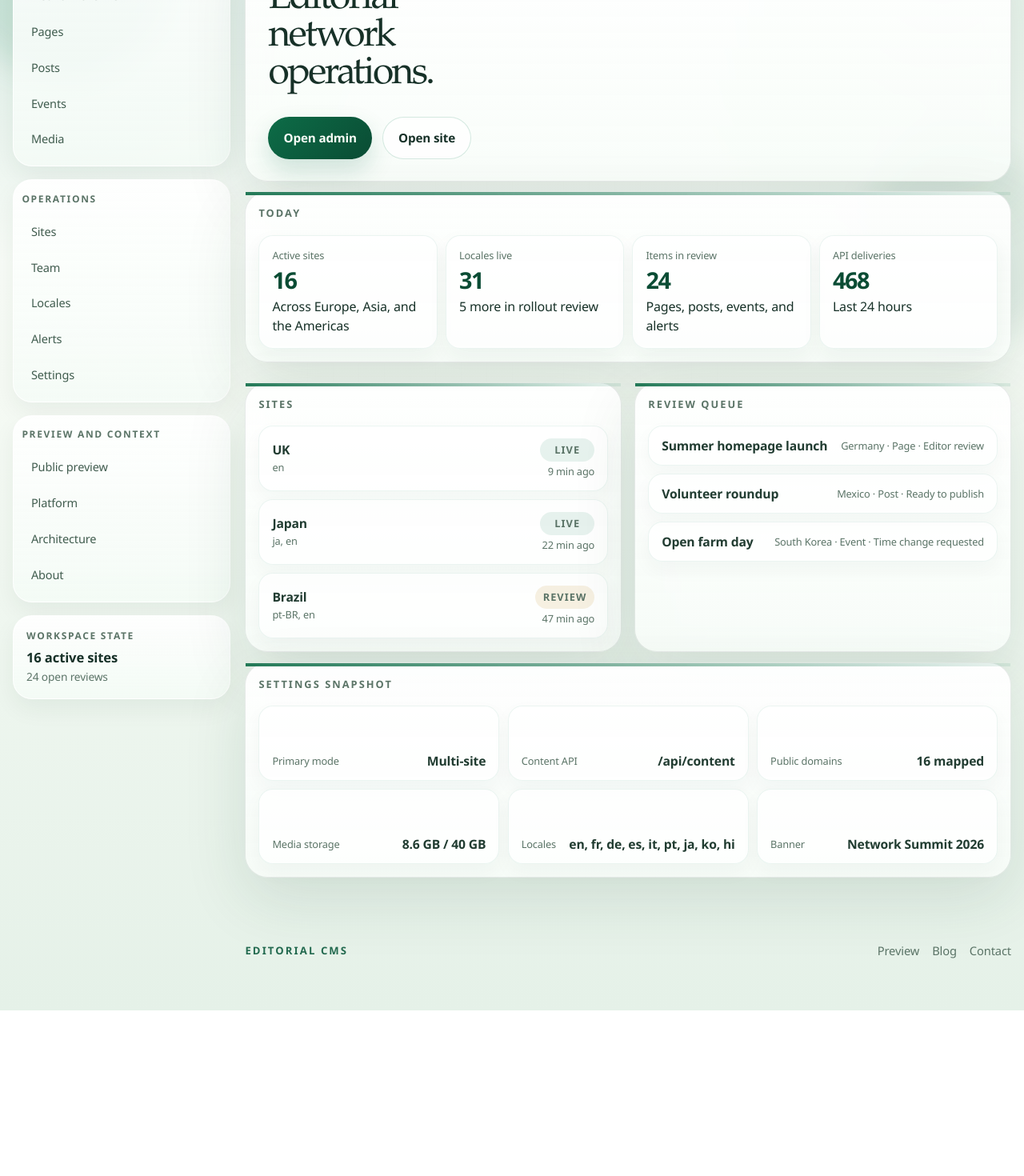
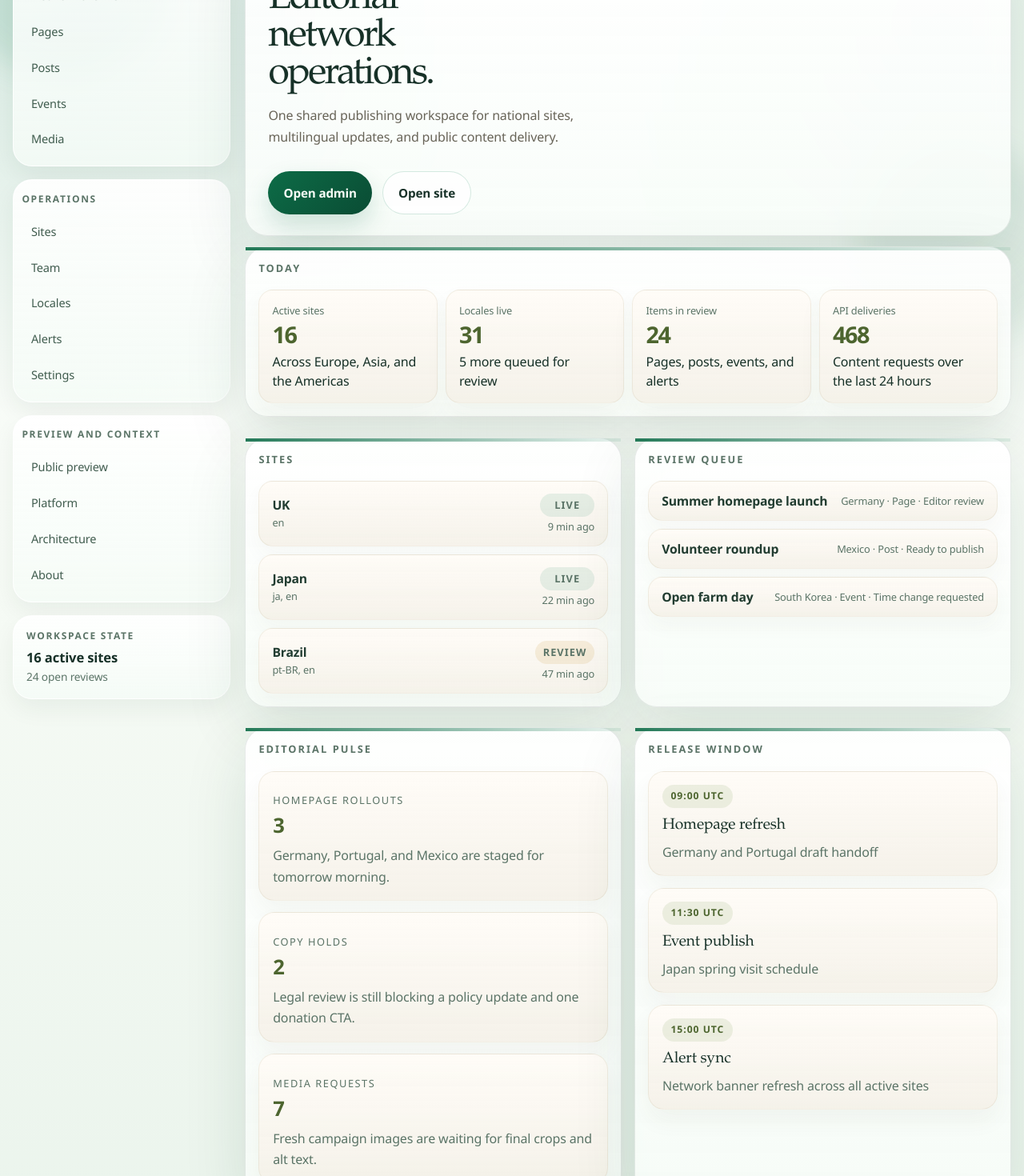
Before and after one commit to rajat1155-rrrkk/Editorial-CMS, a Next.js app: page / in a window 1280 px wide. Shown: the part 240-1710 px from the top of the page at 80% size. Before the commit the page ends 1503 px from the top, so only its background shows below. Built offline with nearby package versions, Linux system fonts and the light colour scheme.

Commit message:
Refine command center presentation

```diff
--- a/app/globals.css
+++ b/app/globals.css
@@ -1060,6 +1060,13 @@ h3,
   padding: 1.65rem 1.75rem;
 }
 
+.workspace-hero-note {
+  max-width: 42ch;
+  margin: 0.9rem 0 0;
+  color: #686458;
+  line-height: 1.7;
+}
+
 .workspace-page--minimal .dashboard-hero h1 {
   max-width: 13ch;
   font-size: clamp(1.85rem, 4vw, 3rem);
@@ -1086,9 +1093,9 @@ h3,
   min-height: 124px;
   padding: 0.95rem 1rem;
   border-radius: 18px;
-  border: 1px solid rgba(24, 132, 91, 0.08);
-  background: rgba(255, 255, 255, 0.74);
-  box-shadow: 0 10px 24px rgba(18, 56, 39, 0.05);
+  border: 1px solid rgba(180, 165, 132, 0.16);
+  background: linear-gradient(180deg, rgba(255, 252, 247, 0.95), rgba(244, 240, 231, 0.88));
+  box-shadow: 0 14px 28px rgba(78, 69, 44, 0.05);
 }
 
 .workspace-live-card p,
@@ -1107,7 +1114,7 @@ h3,
   font-size: 1.8rem;
   line-height: 1;
   letter-spacing: -0.05em;
-  color: var(--accent-deep);
+  color: #4d652f;
 }
 
 .workspace-live-card span {
@@ -1130,9 +1137,9 @@ h3,
   gap: 1rem;
   padding: 0.9rem 1rem;
   border-radius: 18px;
-  border: 1px solid rgba(24, 132, 91, 0.08);
-  background: rgba(255, 255, 255, 0.72);
-  box-shadow: 0 10px 24px rgba(18, 56, 39, 0.04);
+  border: 1px solid rgba(180, 165, 132, 0.16);
+  background: linear-gradient(180deg, rgba(255, 252, 247, 0.94), rgba(244, 240, 231, 0.86));
+  box-shadow: 0 12px 24px rgba(78, 69, 44, 0.04);
 }
 
 .workspace-table__row strong,
@@ -1186,8 +1193,8 @@ h3,
 
 .workspace-queue__item:hover {
   transform: translateY(-2px);
-  border-color: rgba(24, 132, 91, 0.2);
-  box-shadow: 0 16px 30px rgba(18, 56, 39, 0.08);
+  border-color: rgba(111, 143, 72, 0.24);
+  box-shadow: 0 16px 30px rgba(78, 69, 44, 0.08);
 }
 
 .workspace-settings-grid {
@@ -1245,9 +1252,9 @@ h3,
 .workspace-preview-row {
   padding: 1rem 1.05rem;
   border-radius: 20px;
-  background: rgba(255, 255, 255, 0.74);
-  border: 1px solid var(--line);
-  box-shadow: var(--shadow-soft);
+  background: linear-gradient(180deg, rgba(255, 252, 247, 0.95), rgba(244, 240, 231, 0.88));
+  border: 1px solid rgba(180, 165, 132, 0.16);
+  box-shadow: 0 14px 28px rgba(78, 69, 44, 0.05);
 }
 
 .workspace-preview-row {
@@ -1260,7 +1267,7 @@ h3,
 
 .workspace-preview-row:hover {
   transform: translateY(-2px);
-  border-color: rgba(24, 132, 91, 0.24);
+  border-color: rgba(111, 143, 72, 0.24);
 }
 
 .workspace-pulse-label {
@@ -1277,7 +1284,7 @@ h3,
   font-size: 1.6rem;
   font-weight: 700;
   line-height: 1.1;
-  color: var(--accent-deep);
+  color: #4d652f;
 }
 
 .workspace-pulse-row p,
@@ -1299,8 +1306,8 @@ h3,
   gap: 0.35rem;
   padding: 0.35rem 0.65rem;
   border-radius: 999px;
-  background: var(--accent-soft);
-  color: var(--accent-deep);
+  background: rgba(203, 213, 182, 0.34);
+  color: #4d652f;
   font-size: 0.76rem;
   font-weight: 700;
   letter-spacing: 0.08em;
--- a/app/layout.tsx
+++ b/app/layout.tsx
@@ -24,7 +24,7 @@ export default function RootLayout({
                 <Link href="/" className="brand-mark">
                   Editorial CMS
                 </Link>
-                <p className="sidebar-copy">Multi-site publishing</p>
+                <p className="sidebar-copy">Network publishing suite</p>
               </div>
 
               <AppShellNav />
@@ -41,7 +41,7 @@ export default function RootLayout({
                 <div className="topbar-inner">
                   <div className="topbar-context">
                     <p className="topbar-kicker">Workspace</p>
-                    <strong>Editorial network operations</strong>
+                    <strong>Publishing operations</strong>
                   </div>
                   <div className="topbar-search" aria-label="Search">
                     <span>Search pages, posts, events, or sites</span>
--- a/app/page.tsx
+++ b/app/page.tsx
@@ -2,9 +2,9 @@ import Link from "next/link";
 
 const launchMetrics = [
   { label: "Active sites", value: "16", detail: "Across Europe, Asia, and the Americas" },
-  { label: "Locales live", value: "31", detail: "5 more in rollout review" },
+  { label: "Locales live", value: "31", detail: "5 more queued for review" },
   { label: "Items in review", value: "24", detail: "Pages, posts, events, and alerts" },
-  { label: "API deliveries", value: "468", detail: "Last 24 hours" }
+  { label: "API deliveries", value: "468", detail: "Content requests over the last 24 hours" }
 ];
 
 const siteRows = [
@@ -55,6 +55,18 @@ const settingsSnapshot = [
   { key: "Banner", value: "Network Summit 2026" }
 ];
 
+const editorialPulse = [
+  { label: "Homepage rollouts", value: "3", detail: "Germany, Portugal, and Mexico are staged for tomorrow morning." },
+  { label: "Copy holds", value: "2", detail: "Legal review is still blocking a policy update and one donation CTA." },
+  { label: "Media requests", value: "7", detail: "Fresh campaign images are waiting for final crops and alt text." }
+];
+
+const releaseWindow = [
+  { time: "09:00 UTC", title: "Homepage refresh", detail: "Germany and Portugal draft handoff" },
+  { time: "11:30 UTC", title: "Event publish", detail: "Japan spring visit schedule" },
+  { time: "15:00 UTC", title: "Alert sync", detail: "Network banner refresh across all active sites" }
+];
+
 export default function Home() {
   return (
     <main className="dashboard-shell workspace-page workspace-page--minimal">
@@ -62,6 +74,9 @@ export default function Home() {
         <div className="dashboard-hero__copy workspace-copy--minimal">
           <p className="dashboard-eyebrow">Editorial CMS</p>
           <h1>Editorial network operations.</h1>
+          <p className="workspace-hero-note">
+            One shared publishing workspace for national sites, multilingual updates, and public content delivery.
+          </p>
           <div className="dashboard-hero__actions">
             <Link className="dashboard-button dashboard-button--primary" href="/admin">
               Open admin
@@ -124,6 +139,34 @@ export default function Home() {
         </article>
       </section>
 
+      <section className="dashboard-grid dashboard-grid--split workspace-live-sections">
+        <article className="dashboard-card workspace-minimal-section">
+          <p className="dashboard-card__eyebrow">Editorial pulse</p>
+          <div className="workspace-pulse-stack">
+            {editorialPulse.map((item) => (
+              <div key={item.label} className="workspace-pulse-row">
+                <p className="workspace-pulse-label">{item.label}</p>
+                <strong className="workspace-pulse-value">{item.value}</strong>
+                <p>{item.detail}</p>
+              </div>
+            ))}
+          </div>
+        </article>
+
+        <article className="dashboard-card workspace-minimal-section">
+          <p className="dashboard-card__eyebrow">Release window</p>
+          <div className="workspace-preview-stack">
+            {releaseWindow.map((item) => (
+              <div key={item.time} className="workspace-preview-row">
+                <span className="workspace-status-pill">{item.time}</span>
+                <h3>{item.title}</h3>
+                <p>{item.detail}</p>
+              </div>
+            ))}
+          </div>
+        </article>
+      </section>
+
       <section className="dashboard-card workspace-minimal-section">
         <p className="dashboard-card__eyebrow">Settings snapshot</p>
         <div className="workspace-settings-grid">
```
